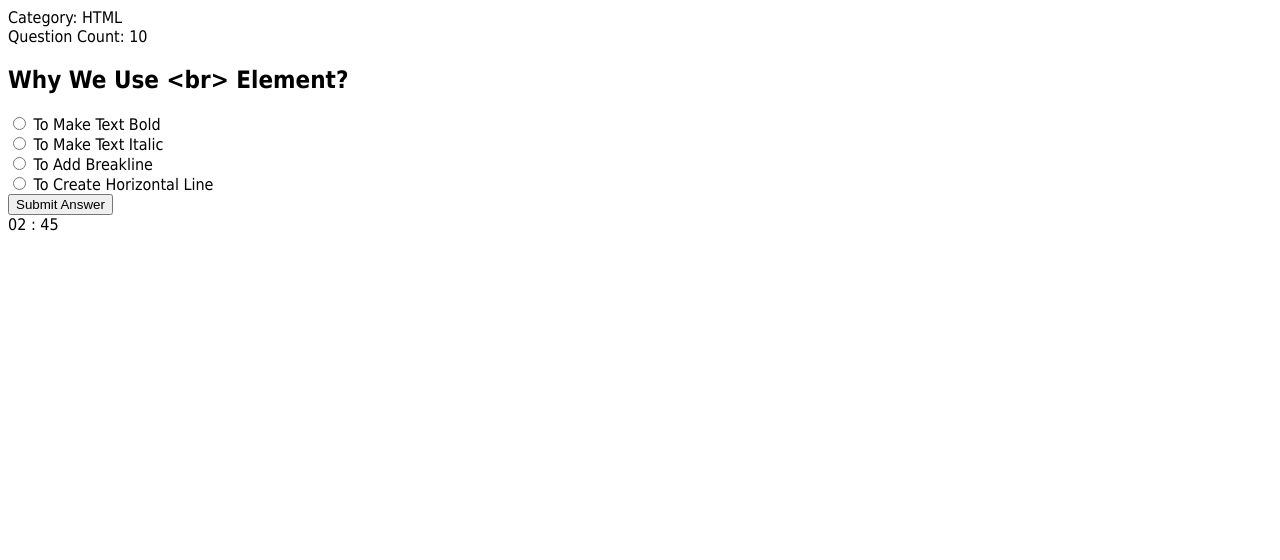
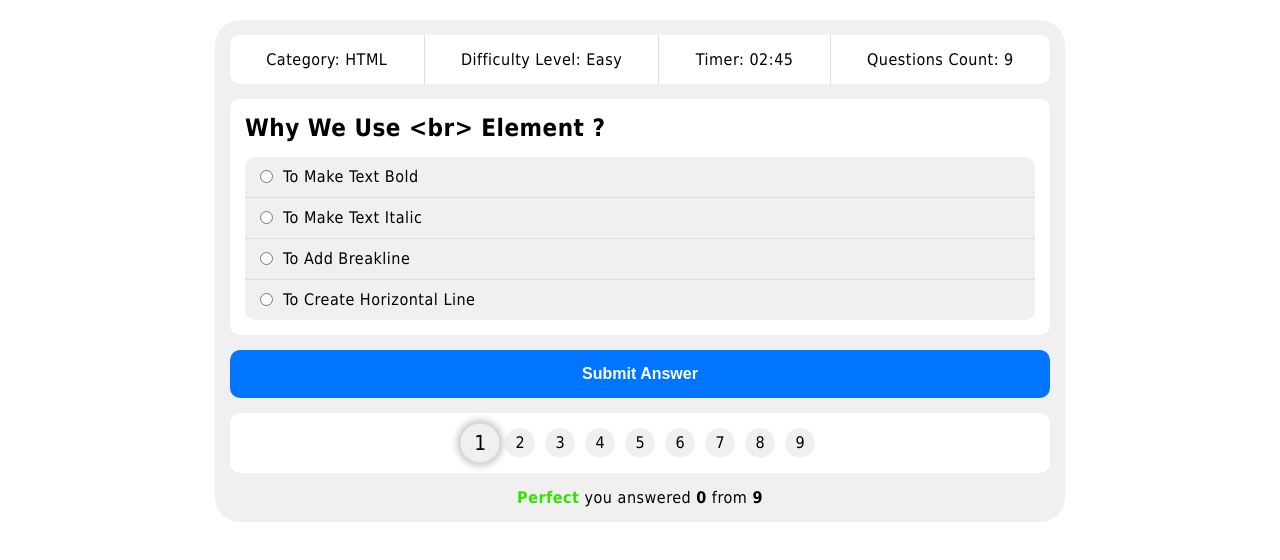
Before and after one commit to AboBakr2003/Simple_Quiz_Web-app, a plain HTML site: page index.html in a window 1280 px wide. Drawn offline with Linux system fonts and the light colour scheme.

Commit message:
New Feature

```diff
--- a/html_questions.json
+++ b/html_questions.json
@@ -1,74 +1,83 @@
 [
     {
-        "title": "Why We Use <br> Element?",
+        "title": "Why We Use <br> Element ?",
         "answer_1": "To Make Text Bold",
         "answer_2": "To Make Text Italic",
         "answer_3": "To Add Breakline",
         "answer_4": "To Create Horizontal Line",
-        "right_answer": "To Add Breakline"
+        "right_answer": "To Add Breakline",
+        "question_level": "Easy"
     },
     {
-        "title": "Is <img> Element Has Attribute href?",
+        "title": "Is <img> Element Has Attribute href ?",
         "answer_1": "Yes",
         "answer_2": "No Its For Anchor Tag <a>",
         "answer_3": "All Elements Has This Attribute",
         "answer_4": "Answer 1 And 3 Is Right",
-        "right_answer": "No Its For Anchor Tag <a>"
+        "right_answer": "No Its For Anchor Tag <a>",
+        "question_level": "Easy"
     },
     {
-        "title": "How Can We Make Element Text Bold?",
+        "title": "How Can We Make Element Text Bold ?",
         "answer_1": "Putting It Inside <b> Tag",
         "answer_2": "Putting It Inside <strong> Tag",
         "answer_3": "Customizing It With Font-Weight Property In CSS",
         "answer_4": "All Answers Is Right",
-        "right_answer": "All Answers Is Right"
+        "right_answer": "All Answers Is Right",
+        "question_level": "Easy"
     },
     {
-        "title": "What Is The Right Hierarchy For Creating Part Of Page?",
+        "title": "What Is The Right Hierarchy For Creating Part Of Page ?",
         "answer_1": "<h2> Then <p> Then <h1> Then <p> Then <h3> Then <p> Then <img>",
         "answer_2": "<h1> Then <p> Then <h3> Then <p> Then <h2> Then <p> Then <img>",
         "answer_3": "<h2> Then <p> Then <h3> Then <p> Then <h1> Then <p> Then <img>",
         "answer_4": "All Solutions Is Wrong",
-        "right_answer": "All Solutions Is Wrong"
+        "right_answer": "All Solutions Is Wrong",
+        "question_level": "Medium"
     },
     {
-        "title": "How Can We Include External Page Inside Our HTML Page?",
+        "title": "How Can We Include External Page Inside Our HTML Page ?",
         "answer_1": "By Using Include in HTML",
         "answer_2": "By Using Load In HTML",
         "answer_3": "By Using iFrame Tag",
         "answer_4": "All Solutions Is Wrong",
-        "right_answer": "By Using iFrame Tag"
+        "right_answer": "By Using iFrame Tag",
+        "question_level": "Medium"
     },
     {
-        "title": "What Is The Tag That Not Exists in HTML?",
+        "title": "What Is The Tag That Not Exists in HTML ?",
         "answer_1": "<object>",
         "answer_2": "<basefont>",
         "answer_3": "<abbr>",
         "answer_4": "All Tags Is Exists in HTML",
-        "right_answer": "All Tags Is Exists in HTML"
+        "right_answer": "All Tags Is Exists in HTML",
+        "question_level": "Easy"
     },
     {
-        "title": "How We Specify Document Type Of HTML5 Page?",
+        "title": "How We Specify Document Type Of HTML5 Page ?",
         "answer_1": "<DOCTYPE html>",
         "answer_2": "<DOCTYPE html5>",
         "answer_3": "<!DOCTYPE html5>",
         "answer_4": "<!DOCTYPE html>",
-        "right_answer": "<!DOCTYPE html>"
+        "right_answer": "<!DOCTYPE html>",
+        "question_level": "Easy"
     },
     {
-        "title": "What Is The Element Thats Not Exists in HTML5 Semantics?",
+        "title": "What Is The Element Thats Not Exists in HTML5 Semantics ?",
         "answer_1": "<article>",
         "answer_2": "<section>",
         "answer_3": "<blockquote>",
         "answer_4": "<aside>",
-        "right_answer": "<blockquote>"
+        "right_answer": "<blockquote>",
+        "question_level": "Easy"
     },
     {
-        "title": "In HTML Can We Use This Way To Add Attributes?",
+        "title": "In HTML Can We Use This Way To Add Attributes ?",
         "answer_1": "<div class='class-name'>",
         "answer_2": "<div class=class-name>",
         "answer_3": "<div class=\"class-name\">",
         "answer_4": "All Is Right",
-        "right_answer": "All Is Right"
+        "right_answer": "All Is Right",
+        "question_level": "Easy"
     }
 ]
--- a/index.html
+++ b/index.html
@@ -5,52 +5,23 @@
     <meta name="viewport" content="width=device-width, initial-scale=1.0">
     <title>Quiz App</title>
     <link rel="stylesheet" href="style.css">
+    <script src="main.js" defer></script>
 </head>
 <body>
     <div class="quiz-app">
         <div class="quiz-info">
             <div class="category">Category: <span>HTML</span></div>
-            <div class="count">Question Count: <span>10</span></div>
+            <div class="difficulty-level">Difficulty Level: <span></span></div>
+            <div class="countdown">Timer: <span class="minutes">02</span>:<span class="seconds">45</span></div>
+            <div class="count">Questions Count: <span></span></div>
         </div>
-        <div class="quiz-area">
-            <h2>Why We Use &lt;br&gt; Element?</h2>
-        </div>
-        <div class="answer-area">
-            <div class="answer">
-                <input type="radio" id="answer-1" name="questions">
-                <label for="answer-1">To Make Text Bold</label>
-            </div>
-            <div class="answer">
-                <input type="radio" id="answer-2" name="questions">
-                <label for="answer-2">To Make Text Italic</label>
-            </div>
-            <div class="answer">
-                <input type="radio" id="answer-3" name="questions">
-                <label for="answer-3">To Add Breakline</label>
-            </div>
-            <div class="answer">
-                <input type="radio" id="answer-4" name="questions">
-                <label for="answer-4">To Create Horizontal Line</label>
-            </div>
-        </div>
+        <div class="quiz-area"></div>
+        <div class="answers-area"></div>
         <button class="submit-btn">Submit Answer</button>
         <div class="bullets">
-            <div class="spans">
-                <span></span>
-                <span></span>
-                <span></span>
-                <span></span>
-                <span></span>
-                <span></span>
-                <span></span>
-                <span></span>
-                <span></span>
-            </div>
-            <div class="countdown">
-                <span class="minutes">02</span> : <span class="seconds">45</span>
-            </div>
+            <div class="spans"></div>
         </div>
-        <div class="results"></div>
+        <div class="results"><span class="perfect">Perfect</span> you answered <span></span> from <span></span></div>
     </div>
 </body>
 </html>
--- /dev/null
+++ b/main.js
@@ -0,0 +1,129 @@
+// Select elements
+let countSpan = document.querySelector(".quiz-app .quiz-info .count span");
+let difficultyLevel = document.querySelector(".quiz-app .quiz-info .difficulty-level span");
+let bullets = document.querySelector(".quiz-app .bullets");
+let bulletsSpanContainer = document.querySelector(".quiz-app .bullets .spans");
+let quizArea = document.querySelector(".quiz-app .quiz-area");
+let answersArea = document.querySelector(".quiz-app .answers-area");
+let userAnswer = document.querySelector(".quiz-app .answers-area .answer input:checked");
+let submitBtn = document.querySelector(".quiz-app .submit-btn");
+let resultsContainer = document.querySelector(".quiz-app .results");
+let countdownElement = document.querySelector(".quiz-app .quiz-info .countdown");
+let quizDegree = document.querySelector(".quiz-app .results span:nth-child(3)");
+let currentDegree = document.querySelector(".quiz-app .results span:nth-child(2)");
+
+// Set Options
+let currentIndex = 0;
+let rightAnswersCount = 0;
+let countdownInterval;
+
+function getQuestionsJsonFile() {
+    const myRequest = new XMLHttpRequest();
+    myRequest.open('GET', 'html_questions.json', true);
+    myRequest.send();
+
+    myRequest.onreadystatechange = function() {
+        if (myRequest.readyState === 4 && myRequest.status === 200) {
+            let questionsObject = JSON.parse(this.responseText);
+            let questionsCount = questionsObject.length;
+            quizDegree.innerHTML = questionsCount;
+            currentDegree.innerHTML = rightAnswersCount;
+            createBullets(questionsCount)
+
+            // Show question content
+            showQuestionData(questionsObject[currentIndex], questionsCount, questionsObject[currentIndex].question_level);
+
+
+            // Click on submit button
+            submitBtn.onclick = () => {
+                let theRightAnswer = questionsObject[currentIndex].right_answer;
+
+                // Increase index
+                currentIndex++;
+
+                // Check answer
+                checkAnswer(theRightAnswer);
+
+                if (currentIndex < questionsCount) {
+                    // Remove the previous question and answers
+                    quizArea.innerHTML = '';
+                    answersArea.innerHTML = '';
+
+                    // Show next question and answers
+                    showQuestionData(questionsObject[currentIndex], questionsCount, questionsObject[currentIndex].question_level);
+
+                    // Handle bullets
+                    handleBullets();
+                }
+            }
+        }
+    }
+}
+getQuestionsJsonFile()
+
+// Create bullets
+function createBullets(num) {
+    countSpan.innerHTML = num;
+
+    for (let i = 1; i <= num; i++) {
+        let bullet = document.createElement("span");
+        bullet.innerHTML = i;
+        bulletsSpanContainer.appendChild(bullet);
+    }
+}
+
+function showQuestionData(obj, count, level) {
+    if (currentIndex < count) {
+        // Active question bullet number
+        difficultyLevel.innerHTML = level;
+
+        bulletsSpanContainer.children[currentIndex].classList.add("on");
+
+        // Show question text and answers
+        let questionText = document.createElement("h2");
+        questionText.textContent = obj.title
+        for (let i = 1; i <= 4; i++) {
+            let answer = document.createElement("div");
+            answer.className = "answer";
+
+            let radio = document.createElement("input");
+            radio.type = "radio";
+            radio.name = "question";
+            radio.id = `answer-${i}`;
+            radio.dataset.answer = obj[`answer_${i}`];
+
+            let label = document.createElement("label");
+            label.htmlFor = `answer-${i}`;
+            label.textContent = obj[`answer_${i}`];
+
+            answer.appendChild(radio);
+            answer.appendChild(label);
+            answersArea.appendChild(answer);
+        }
+        quizArea.appendChild(questionText);
+    }
+}
+
+function checkAnswer(rightAnswer) {
+    let answers = document.getElementsByName("question");
+    let answerChoosed;
+    for (let i = 0; i < answers.length; i++) {
+        if (answers[i].checked) {
+            answerChoosed = answers[i].dataset.answer;
+            break;
+        }
+    }
+
+    // Add class to question bullet for right or wrong answer style
+    let questionBullet = document.querySelector(`.quiz-app .bullets .spans span:nth-child(${currentIndex})`);
+    if (answerChoosed === rightAnswer) {
+        rightAnswersCount++;
+        currentDegree.innerHTML = rightAnswersCount;
+        questionBullet.classList.add("right-answer");
+    } else if (answerChoosed != undefined) {
+        questionBullet.classList.add("wrong-answer");
+    }
+
+    // Remove the active style from previous question bullet
+    questionBullet.classList.remove("on")
+}
--- a/style.css
+++ b/style.css
@@ -4,4 +4,145 @@
 
 body {
     font-family: Tahoma, Arial;
+    letter-spacing: 0.5px;
+    user-select: none;
 }
+
+.quiz-app {
+    margin: 20px auto;
+    padding: 15px;
+    width: 850px;
+    background-color: #f0f0f0;
+    border-radius: 25px;
+    & .quiz-info {
+        display: flex;
+        flex-direction: row;
+        border-radius: 10px;
+        /* justify-content: center; */
+        background-color: white;
+        & > * {
+            padding: 15px;
+            flex-grow: 1;
+            text-align: center;
+        }
+        & > *:not(:last-child) {
+            border-right: 1px solid #ddd;
+        }
+    }
+    & .quiz-area {
+        background-color: white;
+        margin-top: 15px;
+        border-radius: 10px 10px 0 0;
+        & h2 {
+            margin: 0;
+            padding: 15px;
+        }
+    }
+    & .answers-area {
+        background-color: white;
+        padding: 0 15px 15px 15px;
+        border-radius: 0 0 10px 10px;
+        & .answer {
+            background-color: #f0f0f0;
+            padding: 10px;
+            & input[type="radio"] {
+                margin-right: 10px;
+            }
+            & input[type="radio"]:checked + label {
+                color: #0075ff;
+            }
+            & * {
+                cursor: pointer;
+            }
+            & label {
+                font-size: 16px;
+                position: relative;
+                top: -1px;
+            }
+        }
+        & .answer:not(:last-of-type){
+            border-bottom: 1px solid #ddd;
+        }
+        & .answer:first-child {
+            border-radius: 10px 10px 0 0;
+        }
+        & .answer:last-child {
+            border-radius: 0 0 10px 10px;
+        }
+    }
+    & .submit-btn {
+        font-size: 16px;
+        font-weight: bold;
+        width: 100%;
+        background-color: #0075ff;
+        color: white;
+        padding: 15px 20px;
+        margin-block: 15px;
+        border: none;
+        cursor: pointer;
+        transition: 0.2s;
+        border-radius: 10px;
+        &:hover {
+            background-color: #0059b3;
+        }
+    }
+    & .bullets {
+        background-color: white;
+        display: flex;
+        padding: 15px 20px;
+        border-radius: 10px;
+        justify-content: center;
+        & .spans {
+            display: flex;
+            & span {
+                width: 20px;
+                height: 20px;
+                background-color: #f0f0f0;
+                border-radius: 50%;
+                transition: 0.2s;
+                text-align: center;
+                padding: 15px;
+                line-height: 0px;
+                text-indent: -4.5px;
+                cursor: default;
+            }
+            & span:not(:last-child, :first-child) {
+                margin-inline: 5px;
+            }
+            & span:first-child{
+                margin-right: 5px;
+            }
+            & span:last-child{
+                margin-left: 5px;
+            }
+            & span.on {
+                box-shadow: 0 0 5px 3px #ccc;
+                transform: scale(1.3);
+            }
+            & span.right-answer {
+                background-color: green;
+                color: white;
+            }
+            & span.wrong-answer {
+                background-color: red;
+                color: white;
+            }
+        }
+    }
+    & .results {
+        text-align: center;
+        padding: 15px 20px 0 20px;
+        & span {
+            font-weight: bold;
+        }
+        & span.bad {
+            color: #dc0a0a;
+        }
+        & span.good {
+            color: #ffae00;
+        }
+        & span.perfect {
+            color: #36e100;
+        }
+    }
+}
```
Also changed, not shown: Mind_Mapping.txt.
